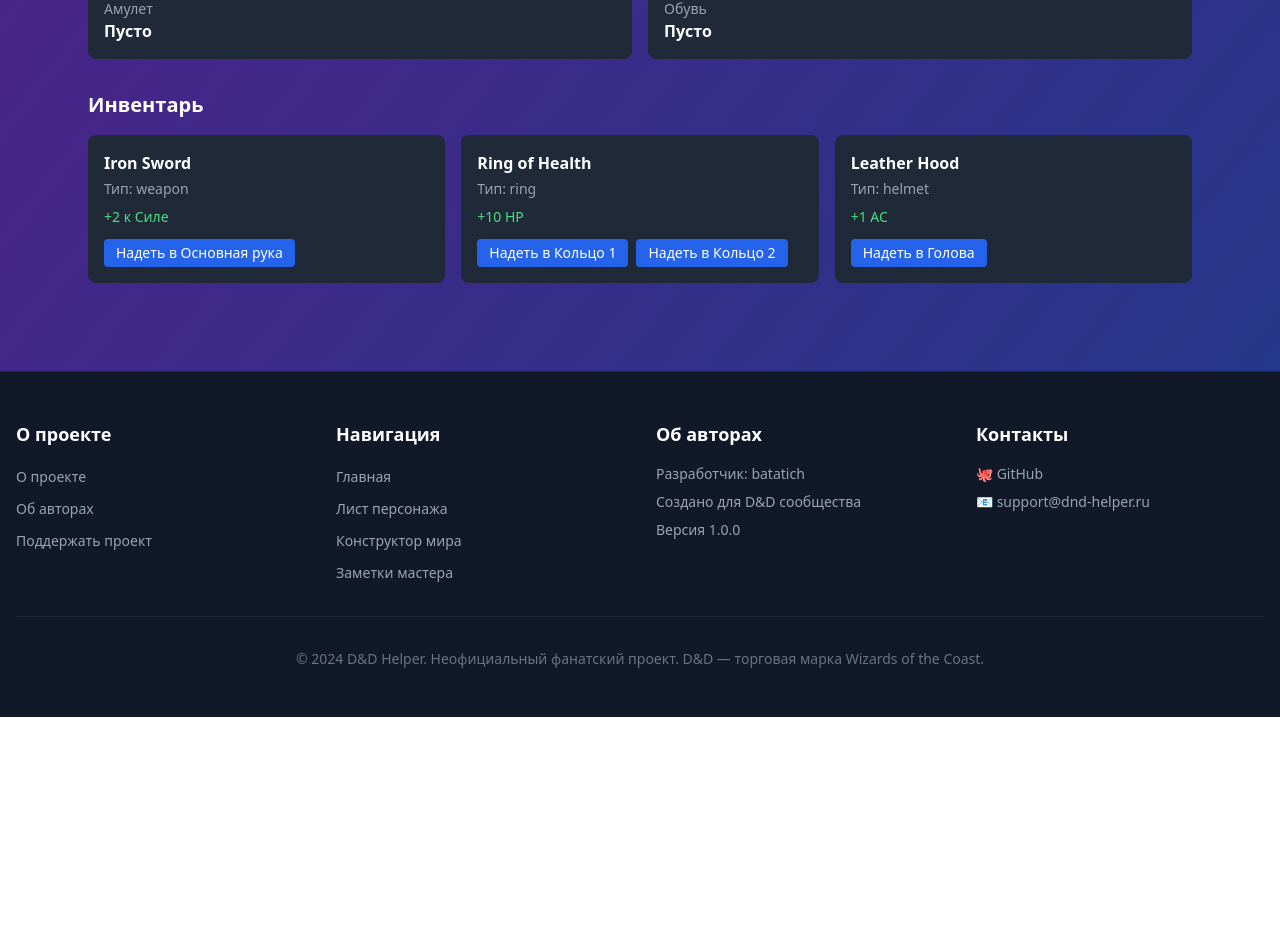
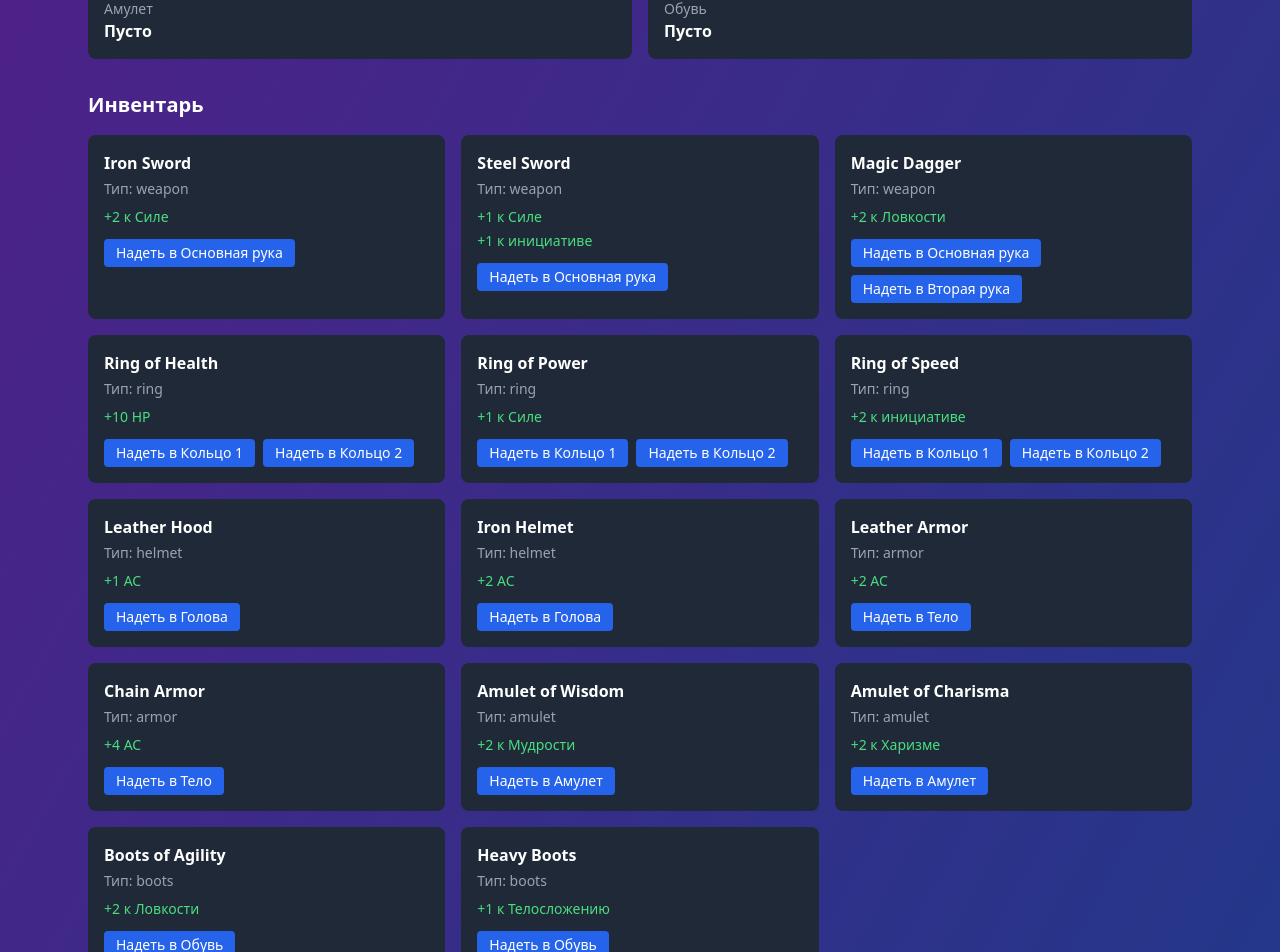
Before and after one commit to batatich/dnd-helper, a React (Vite) app: page /character/character-1 in a window 1280 px wide. Shown: the part 870-1822 px from the top of the page. Before the commit the page ends 1587 px from the top, so only its background shows below. Built offline with nearby package versions, Linux system fonts and the light colour scheme.

Commit message:
Feat: add colour to changed stats

```diff
--- a/src/data/characters.ts
+++ b/src/data/characters.ts
@@ -23,7 +23,20 @@ export const initialCharacters: Character[] = [
       initiative: 2,
     },
 
-    inventory: ["sword-1", "ring-1", "helmet-1"],
+    inventory: ["sword-1",
+  "sword-2",
+  "dagger-1",
+  "ring-1",
+  "ring-2",
+  "ring-3",
+  "helmet-1",
+  "helmet-2",
+  "armor-1",
+  "armor-2",
+  "amulet-1",
+  "amulet-2",
+  "boots-1",
+  "boots-2",],
 
     equippedItems: {
       mainHand: null,
--- a/src/data/items.ts
+++ b/src/data/items.ts
@@ -14,6 +14,33 @@ export const items: Item[] = [
     ],
   },
   {
+    id: "sword-2",
+    name: "Steel Sword",
+    type: "weapon",
+    allowedSlots: ["mainHand"],
+    effects: [
+      {
+        stat: "strength",
+        value: 1,
+      },
+      {
+        initiativeBonus: 1,
+      },
+    ],
+  },
+  {
+    id: "dagger-1",
+    name: "Magic Dagger",
+    type: "weapon",
+    allowedSlots: ["mainHand", "offHand"],
+    effects: [
+      {
+        stat: "dexterity",
+        value: 2,
+      },
+    ],
+  },
+  {
     id: "ring-1",
     name: "Ring of Health",
     type: "ring",
@@ -21,6 +48,29 @@ export const items: Item[] = [
     effects: [
       {
         hpBonus: 10,
+      },
+    ],
+  },
+  {
+    id: "ring-2",
+    name: "Ring of Power",
+    type: "ring",
+    allowedSlots: ["ring1", "ring2"],
+    effects: [
+      {
+        stat: "strength",
+        value: 1,
+      },
+    ],
+  },
+  {
+    id: "ring-3",
+    name: "Ring of Speed",
+    type: "ring",
+    allowedSlots: ["ring1", "ring2"],
+    effects: [
+      {
+        initiativeBonus: 2,
       },
     ],
   },
@@ -35,4 +85,85 @@ export const items: Item[] = [
       },
     ],
   },
+  {
+    id: "helmet-2",
+    name: "Iron Helmet",
+    type: "helmet",
+    allowedSlots: ["head"],
+    effects: [
+      {
+        armorClassBonus: 2,
+      },
+    ],
+  },
+  {
+    id: "armor-1",
+    name: "Leather Armor",
+    type: "armor",
+    allowedSlots: ["body"],
+    effects: [
+      {
+        armorClassBonus: 2,
+      },
+    ],
+  },
+  {
+    id: "armor-2",
+    name: "Chain Armor",
+    type: "armor",
+    allowedSlots: ["body"],
+    effects: [
+      {
+        armorClassBonus: 4,
+      },
+    ],
+  },
+  {
+    id: "amulet-1",
+    name: "Amulet of Wisdom",
+    type: "amulet",
+    allowedSlots: ["amulet"],
+    effects: [
+      {
+        stat: "wisdom",
+        value: 2,
+      },
+    ],
+  },
+  {
+    id: "amulet-2",
+    name: "Amulet of Charisma",
+    type: "amulet",
+    allowedSlots: ["amulet"],
+    effects: [
+      {
+        stat: "charisma",
+        value: 2,
+      },
+    ],
+  },
+  {
+    id: "boots-1",
+    name: "Boots of Agility",
+    type: "boots",
+    allowedSlots: ["boots"],
+    effects: [
+      {
+        stat: "dexterity",
+        value: 2,
+      },
+    ],
+  },
+  {
+    id: "boots-2",
+    name: "Heavy Boots",
+    type: "boots",
+    allowedSlots: ["boots"],
+    effects: [
+      {
+        stat: "constitution",
+        value: 1,
+      },
+    ],
+  },
 ]
--- a/src/pages/CharacterSheet.tsx
+++ b/src/pages/CharacterSheet.tsx
@@ -50,7 +50,18 @@ const equippedEntries = (
   boots: 'Обувь',
   }
   const handleEquipItem = (itemId: string, slot: EquipmentSlot) => {
-  // если предмет уже где-то надет — сначала снимаем
+  const currentItemId = character.equippedItems[slot]
+
+  // если слот занят другим предметом
+  if (currentItemId && currentItemId !== itemId) {
+    const confirmReplace = confirm(
+      'В этом слоте уже есть предмет. Заменить его?'
+    )
+
+    if (!confirmReplace) return
+  }
+
+  // если предмет уже где-то надет — снимаем
   const currentSlot = Object.entries(character.equippedItems).find(
     ([, id]) => id === itemId
   )?.[0] as EquipmentSlot | undefined
@@ -100,7 +111,14 @@ const equippedEntries = (
           const bonus = value - baseValue
 
           return (
-            <div key={key} className="bg-gray-800 rounded-lg p-4 text-center">
+            <div
+            key={key}
+            className={`rounded-lg p-4 text-center transition ${
+            bonus !== 0
+            ? 'bg-gray-800 ring-2 ring-yellow-400 shadow-lg'
+            : 'bg-gray-800'
+            }`}
+>
             <div className="text-gray-400 text-sm">{labels[key]}</div>
             <div className="text-3xl font-bold text-white">{value}</div>
             <div
```
